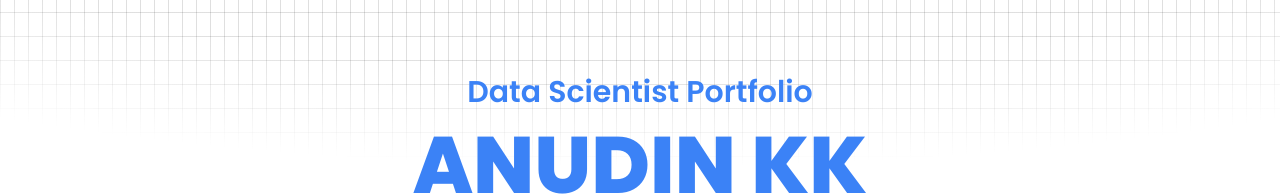
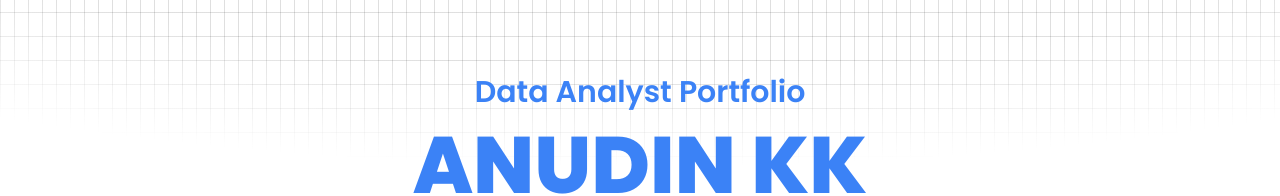
Before and after one commit to Anudinkk/portfolio-website, a Next.js app: page /portfolio-website/ in a window 1280 px wide. Shown: the part 188-384 px from the top of the page. Built offline with nearby package versions, Linux system fonts and the light colour scheme.

Commit message:
Change portfolio title from Data Scientist to Data Analyst

```diff
--- a/app/_components/Heros.jsx
+++ b/app/_components/Heros.jsx
@@ -15,7 +15,7 @@ const Heros = () => {
             <div className='absolute inset-0 flex flex-col justify-center items-center'>
                 <div>
                     {/* Updated text color for dark mode */}
-                    <h3 className='md:text-[30px] text-[15px] text-blue-500 dark:text-blue-400 font-semibold'> Data Scientist Portfolio </h3>
+                    <h3 className='md:text-[30px] text-[15px] text-blue-500 dark:text-blue-400 font-semibold'> Data Analyst Portfolio </h3>
                 </div>
                 <div>
                     {/* Updated text color for dark mode */}
```
